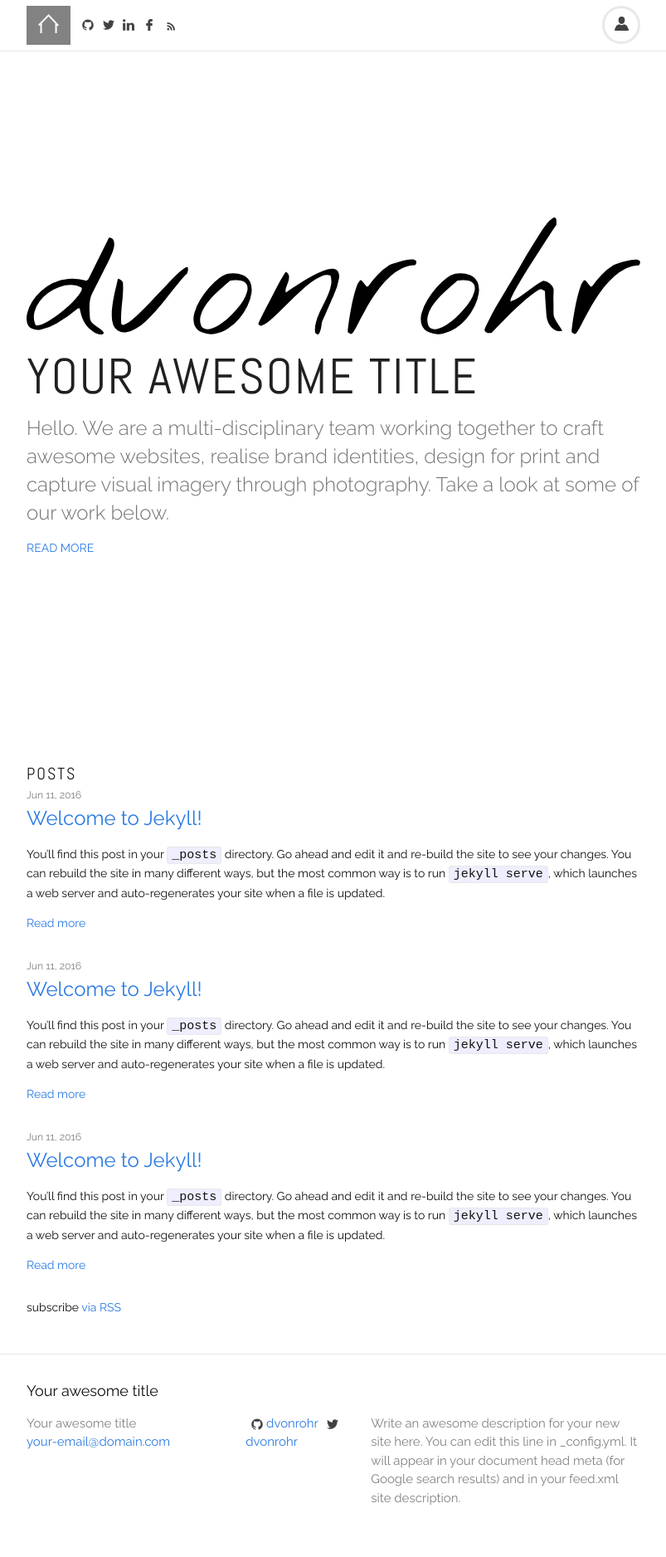
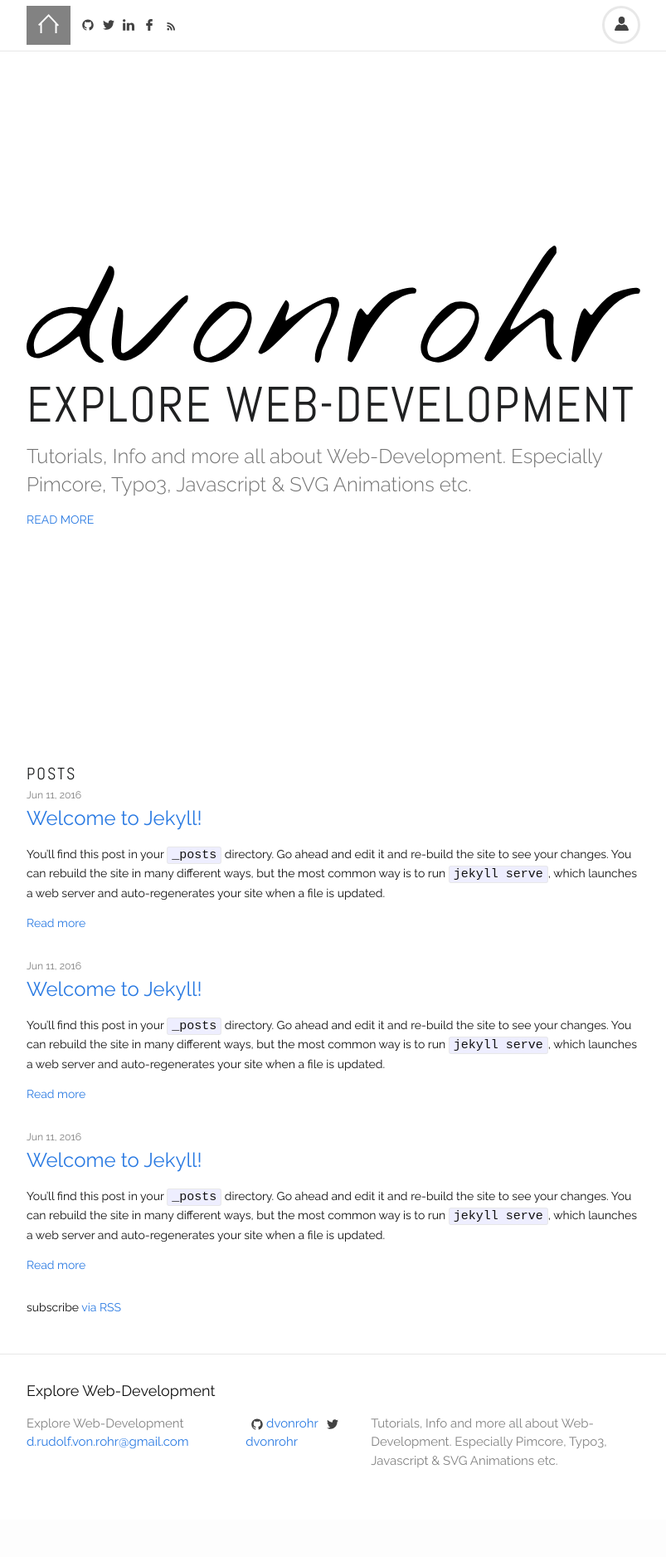
Before and after one commit to dvonrohr/dvonrohr.github.io, a Jekyll site: the page built from index.html, in a window 1280 px wide. Shown: the whole page at 83% size, without its empty margins (238-1041 px from the left). Built offline with Jekyll 4.4.1, drawn with Linux system fonts in a browser that asks for light colours; comment, search, counter and statistics services are not loaded; after the commit the page ends 1831 px from its top, so only the background shows below that.

Commit message:
[Cleanup] Chang config for nicer web-presence

```diff
--- a/_config.yml
+++ b/_config.yml
@@ -6,14 +6,11 @@
 # 'jekyll serve'. If you change this file, please restart the server process.
 
 # Site settings
-title: Your awesome title
-email: your-email@domain.com
-description: > # this means to ignore newlines until "baseurl:"
-  Write an awesome description for your new site here. You can edit this
-  line in _config.yml. It will appear in your document head meta (for
-  Google search results) and in your feed.xml site description.
+title: Explore Web-Development
+email: d.rudolf.von.rohr@gmail.com
+description: Tutorials, Info and more all about Web-Development. Especially Pimcore, Typo3, Javascript & SVG Animations etc.
 baseurl: "" # the subpath of your site, e.g. /blog
-url: "http://yourdomain.com" # the base hostname & protocol for your site
+url: "http://dvonrohr.ch" # the base hostname & protocol for your site
 twitter_username: dvonrohr
 github_username:  dvonrohr
 linkedin_username: dvonrohr
--- a/index.html
+++ b/index.html
@@ -14,9 +14,7 @@
         <h1>{{ site.title }}</h1>
 
         <p class="lead">
-          Hello. We are a multi-disciplinary team working together to craft awesome websites,
-          realise brand identities, design for print and capture visual imagery through
-          photography. Take a look at some of our work below.
+          {{ site.description }}
         </p>
 
         <p>
```
